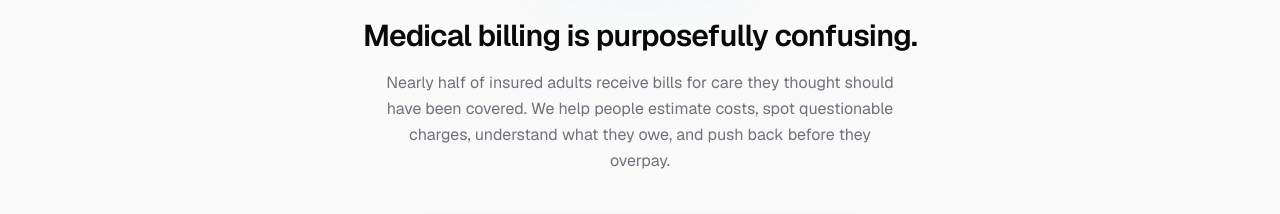
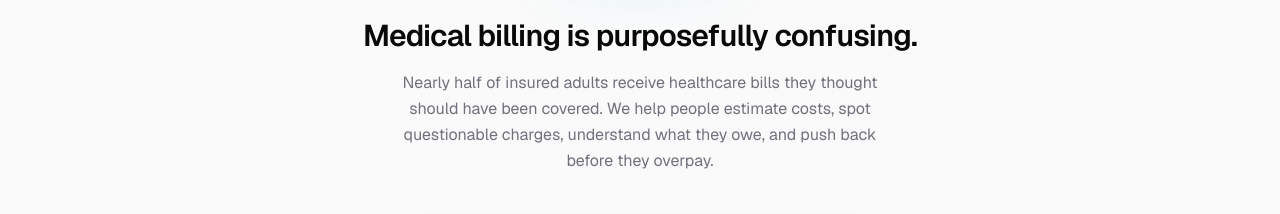
Before and after one commit to NothingSuspiciousOSU/OpenHealth, a Next.js app: page / in a window 1280 px wide. Shown: the part 351-565 px from the top of the page. Built offline with nearby package versions, Linux system fonts and the light colour scheme; no server answers.

Commit message:
Refine tagline

```diff
--- a/app/page.tsx
+++ b/app/page.tsx
@@ -37,7 +37,7 @@ export default function Home() {
             Medical billing is purposefully confusing.
           </h1>
           <p className="mx-auto mt-4 max-w-lg animate-fade-in-up-delay-2 text-md leading-relaxed text-zinc-500 dark:text-zinc-400">
-            Nearly half of insured adults receive bills for care they thought
+            Nearly half of insured adults receive healthcare bills they thought
             should have been covered. We help people estimate costs, spot questionable
             charges, understand what they owe, and push back before they
             overpay.
```
